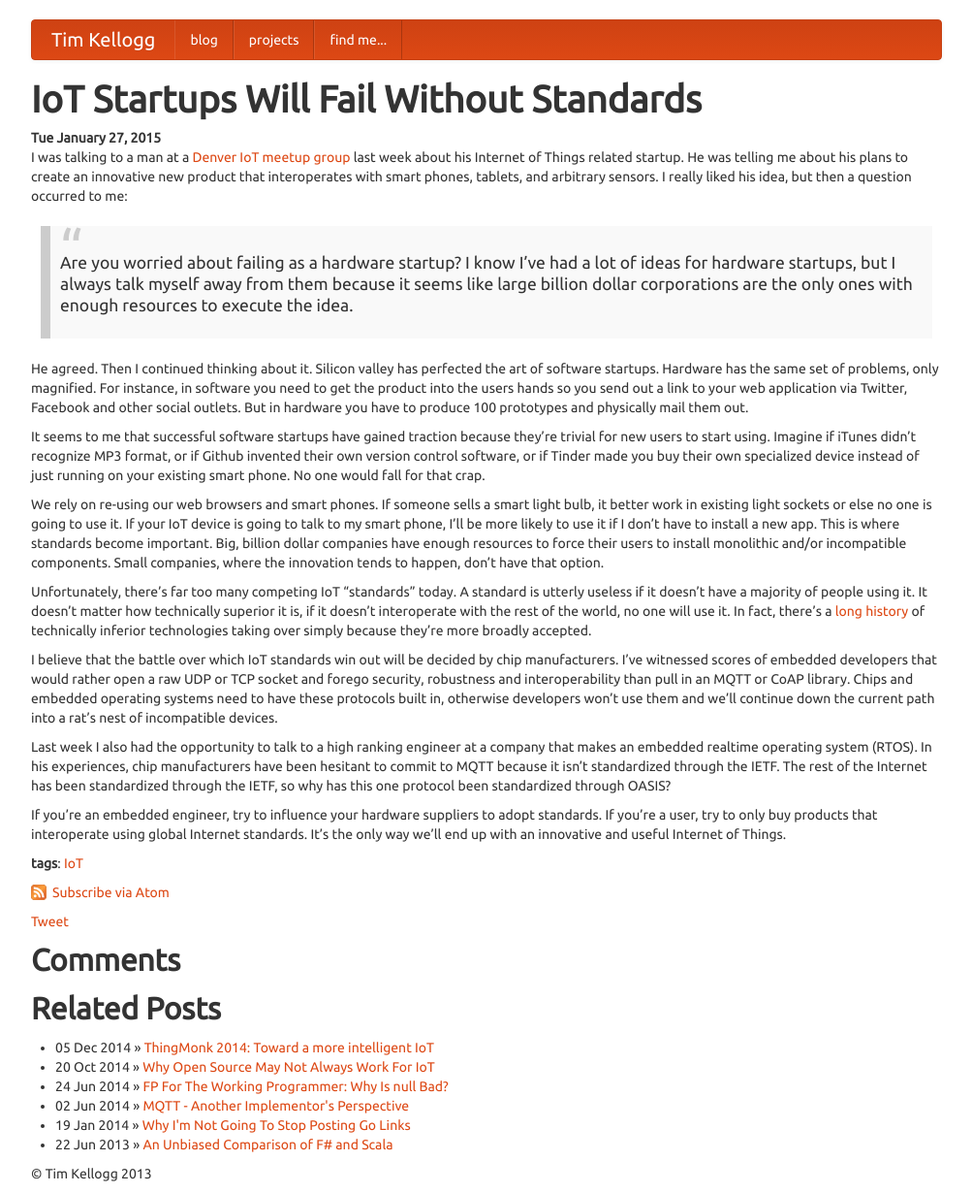
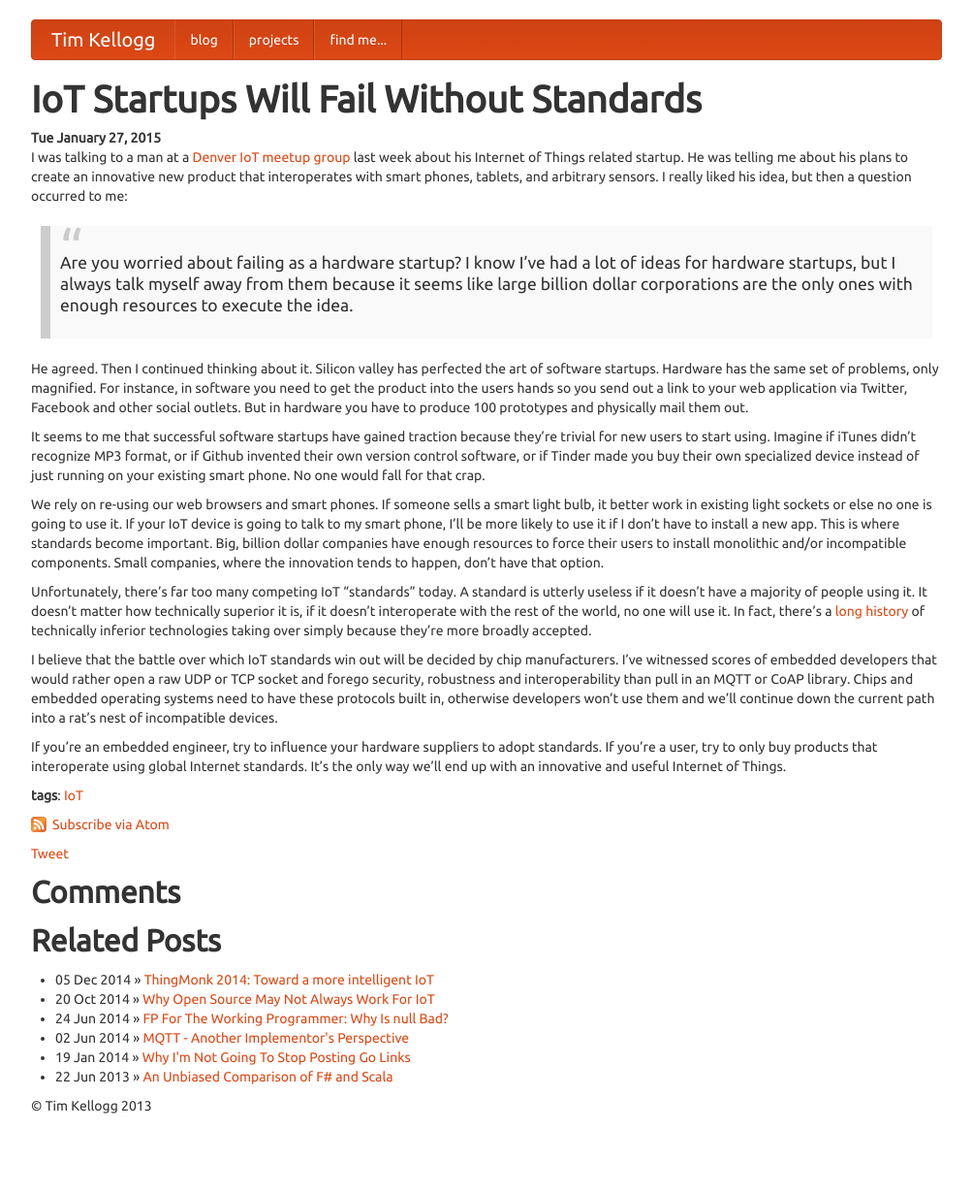
Before and after one commit to tkellogg/tkellogg.github.com, a Jekyll site: the page built from _posts/2015-01-27-iot-needs-standards.markdown, in a window 1280 px wide. Shown: the whole page at 97% size, without its empty margins (138-1141 px from the left). Built offline with Jekyll 4.4.1, drawn with Linux system fonts in a browser that asks for light colours; comment, search, counter and statistics services are not loaded; after the commit the page ends 1160 px from its top, so only the background shows below that.

Commit message:
Removed that stupid paragraph about MQTT

```diff
--- a/_posts/2015-01-27-iot-needs-standards.markdown
+++ b/_posts/2015-01-27-iot-needs-standards.markdown
@@ -19,8 +19,6 @@ Unfortunately, there's far too many competing IoT "standards" today. A standard
 
 I believe that the battle over which IoT standards win out will be decided by chip manufacturers. I've witnessed scores of embedded developers that would rather open a raw UDP or TCP socket and forego security, robustness and interoperability than pull in an MQTT or CoAP library. Chips and embedded operating systems need to have these protocols built in, otherwise developers won't use them and we'll continue down the current path into a rat's nest of incompatible devices.
 
-Last week I also had the opportunity to talk to a high ranking engineer at a company that makes an embedded realtime operating system (RTOS). In his experiences, chip manufacturers have been hesitant to commit to MQTT because it isn't standardized through the IETF. The rest of the Internet has been standardized through the IETF, so why has this one protocol been standardized through OASIS?
-
 If you're an embedded engineer, try to influence your hardware suppliers to adopt standards. If you're a user, try to only buy products that interoperate using global Internet standards. It's the only way we'll end up with an innovative and useful Internet of Things.
 
 
```
